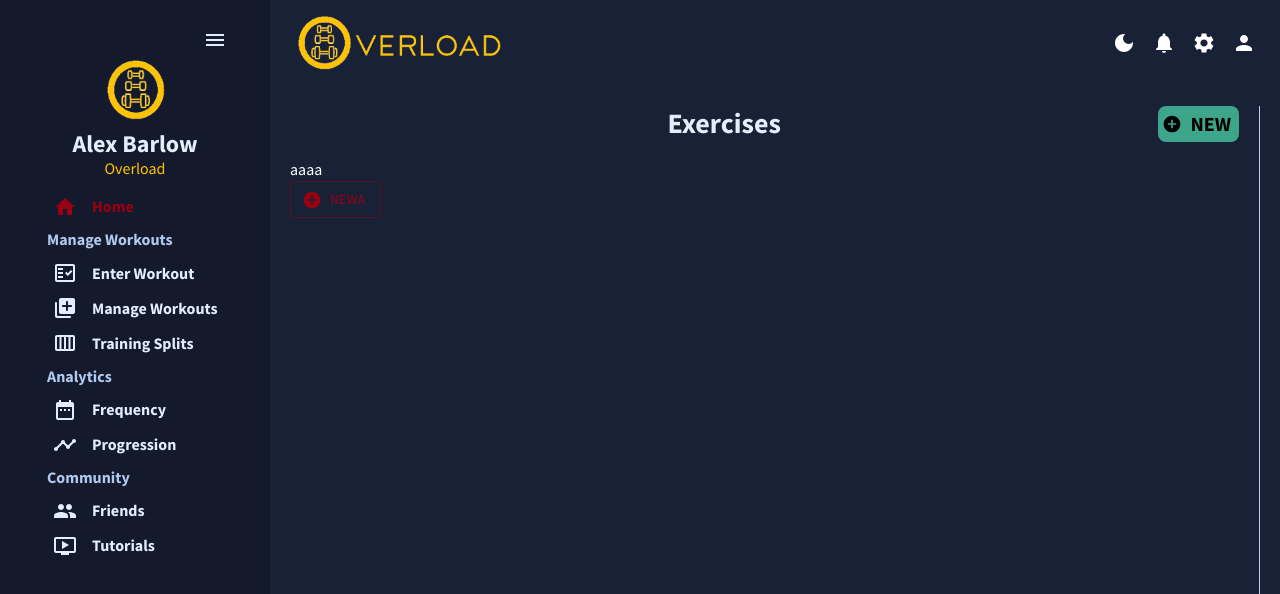
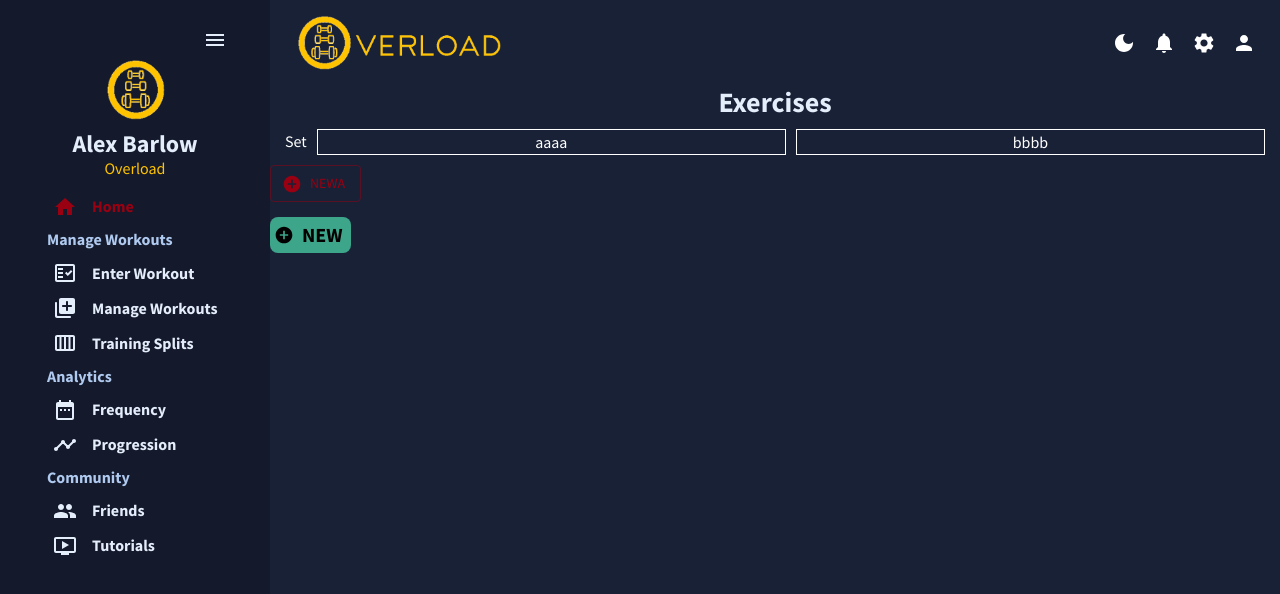
Before and after one commit to alexbarlow214/next-workout-frontend, a Next.js app: page /enterWorkout in a window 1280 px wide. Shown: the top 594 px of the page. Built offline with nearby package versions, Linux system fonts and the light colour scheme.

Commit message:
entires span width and have 3 fields

```diff
--- a/src/pages/enterWorkout.tsx
+++ b/src/pages/enterWorkout.tsx
@@ -19,23 +19,29 @@
 import EditIcon from "@mui/icons-material/Edit";
 import DeleteIcon from "@mui/icons-material/Delete";
 import { borderColor } from "@mui/system";
-import AddCircleSharpIcon from '@mui/icons-material/AddCircleSharp';
+import AddCircleSharpIcon from "@mui/icons-material/AddCircleSharp";
 
-
-
-function addExercise(){
-  return (<Box><Typography>yo</Typography></Box>)
-}
-
-const ExerciseFields = (id,name) => {
-  const [sets, setSets] = useState([""])
-  return (<Box>
+const ExerciseFields = (id, name) => {
+  const [sets, setSets] = useState([""]);
+  return (
+    <Box flex="1" mb="15px">
       {sets.map((item) => (
-            <Typography>aaaa</Typography>
+        <Box display="flex" flex="1" sx={{ flexDirection: "row", }} m="10px">
+          <Typography flex="0" align="center" ml="5px" mr="5px">
+            Set
+          </Typography>
+          <Typography flex="0.5" align="center" ml="5px" mr="5px" sx={{border: 1}}>
+            aaaa
+          </Typography>
+          <Typography flex="0.5" align="center" ml="5px" mr="5px" sx={{border: 1}}>
+            bbbb
+          </Typography>
+        </Box>
       ))}
       <Button
-            // flex="1"
-            // align="right"
+        flex="1"
+        align="center"
+        justifyContent="center"
         // sx={{
         //   color: "black",
         //   backgroundColor: colors.greenAccent[600],
@@ -51,52 +57,26 @@
         // }}
         startIcon={<AddCircleSharpIcon />}
         onClick={() => {
-              setSets(sets.concat(""))
+          setSets(sets.concat(""));
         }}
         variant="outlined"
       >
         Newa
       </Button>
-        </Box>)
-}
-export default function enterWorkout(){
-
+    </Box>
+  );
+};
+export default function enterWorkout() {
   const theme = useTheme();
   const colors = tokens(theme.palette.mode);
 
-  const alist = [{id: 'a', name: "aaaa"}]
+  const alist = [{ id: "a", name: "aaaa" }];
 
   const [exercises, setExercises] = useState(alist);
 
-    return(<Box m="20px" flex="1">
-    <Box display="flex" sx={{ flexDirection: "row" }}>
-      <Box
-        flex="1"
-        mr="20px"
-        height="83vh"
-        sx={{
-          "& .MuiDataGrid-root": { border: "none", fontSize: "1.25rem" },
-          "& .MuiDataGrid-cell": { border: "none" },
-          "& .name-column-cell": { border: "none", fontWeight: "bold" },
-          "& .MuiDataGrid-columnHeaders": {
-            backgroundColor: colors.primary[600],
-            borderBottom: "none",
-          },
-          "& .MuiDataGrid-footerContainer": {
-            borderTop: "none",
-            backgroundColor: colors.primary[600],
-          },
-        }}
-      >
-        <Box
-          flex="1"
-          display="flex"
-          sx={{ flexDirection: "row" }}
-          alignItems="center"
-          mb="15px"
-        >
+  return (
+    <Box flex="1" alignItems="center" mb="15px">
       <Typography
-            justifyContent="center"
         flex="1"
         align="center"
         variant="h2"
@@ -105,6 +85,9 @@
       >
         Exercises
       </Typography>
+      {exercises.map((item) => (
+        <ExerciseFields id={item.id} name={item.name} />
+      ))}
       <Button
         flex="1"
         align="right"
@@ -115,31 +98,20 @@
           borderColor: colors.greenAccent[600],
           typography: "h4",
           fontWeight: "bold",
-              '&:hover': {
+          "&:hover": {
             color: colors.greenAccent[600],
             backgroundColor: "white",
-                borderColor:  colors.greenAccent[600]
+            borderColor: colors.greenAccent[600],
           },
         }}
         startIcon={<AddCircleSharpIcon />}
         onClick={() => {
-              setExercises(exercises.concat({id: 'a', name: "aaaa"}))
+          setExercises(exercises.concat({ id: "a", name: "aaaa" }));
         }}
         // variant="outlined"
       >
         New
       </Button>
     </Box>
-        {exercises.map((item) => (
-          <ExerciseFields id={item.id} name ={item.name}/>
-      ))}
-      </Box>
-      <Divider
-        flexItem={true}
-        orientation="vertical"
-        flex="1"
-        sx={{ bgcolor: colors.grey[300] }}
-      />
-    </Box>
-
-  </Box>)}
+  );
+}
```
Lines whose indentation alone changed are shown as unchanged.
